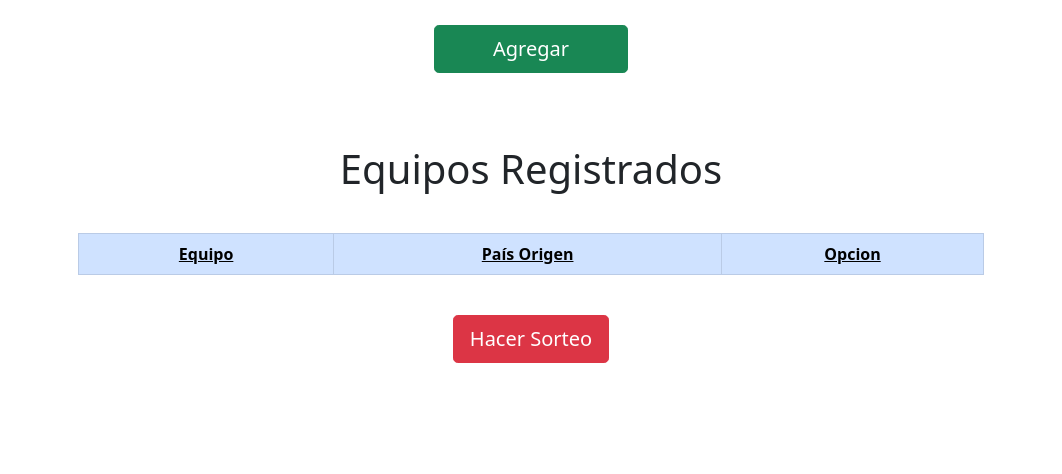
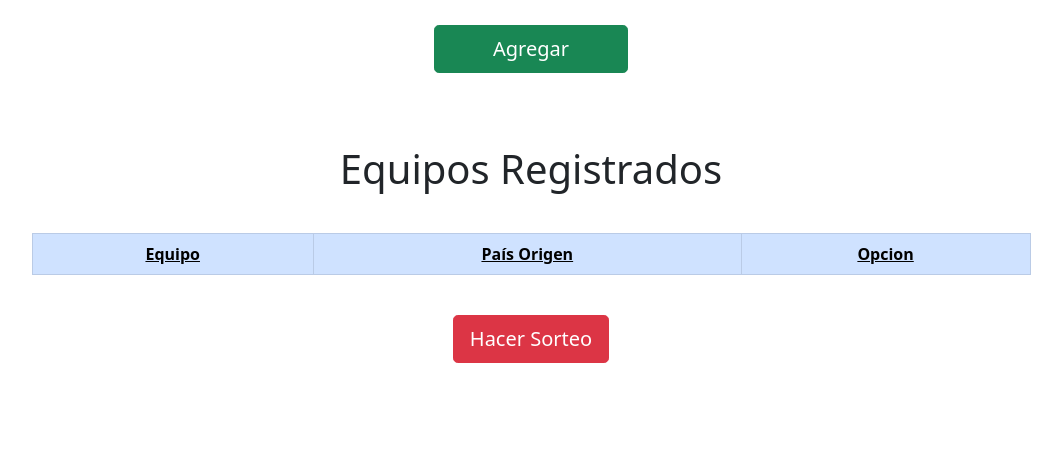
Before and after one commit to Fezk3/Web-UEFA, a PHP site: page /admin.php in a window 1280 px wide. Shown: the part 401-875 px from the top of the page, without its empty margins (109-1171 px from the left). Run offline with PHP 8.4, Linux system fonts and the light colour scheme; lists and menus that the app fills with data are empty.

Commit message:
ajuste de tamanio de col en md

```diff
--- a/admin.php
+++ b/admin.php
@@ -77,7 +77,7 @@ if ($_SESSION['tipo_usuario'] != 1) {
     </div>
 
     <div class="row justify-content-center align-items-center">
-        <div class="col-5 col-md-3 col-lg-2 text-center">
+        <div class="col-5 col-md-2 col-lg-2 text-center">
             <button class="btn btn-success btn-block btn-lg mt-4" style="width: 100%;">Agregar</button>
         </div>
     </div>
@@ -94,7 +94,7 @@ if ($_SESSION['tipo_usuario'] != 1) {
 
         <div class="container mt-4">
             <div class="row d-flex justify-content-center align-items-center">
-                <div class="col-12 col-md-10">
+                <div class="col-12 col-md-11">
                     <table class="table table-primary table-hover table-bordered">
                         <thead>
                             <tr>
```
